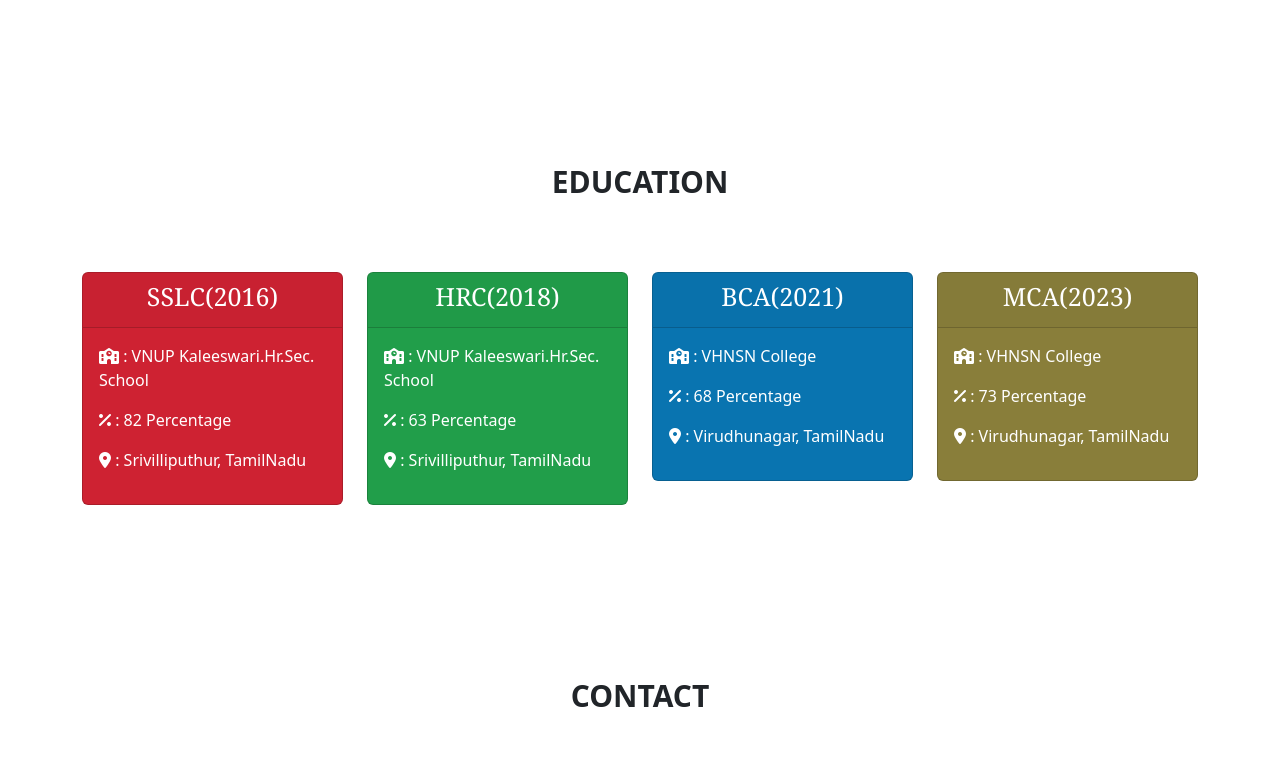
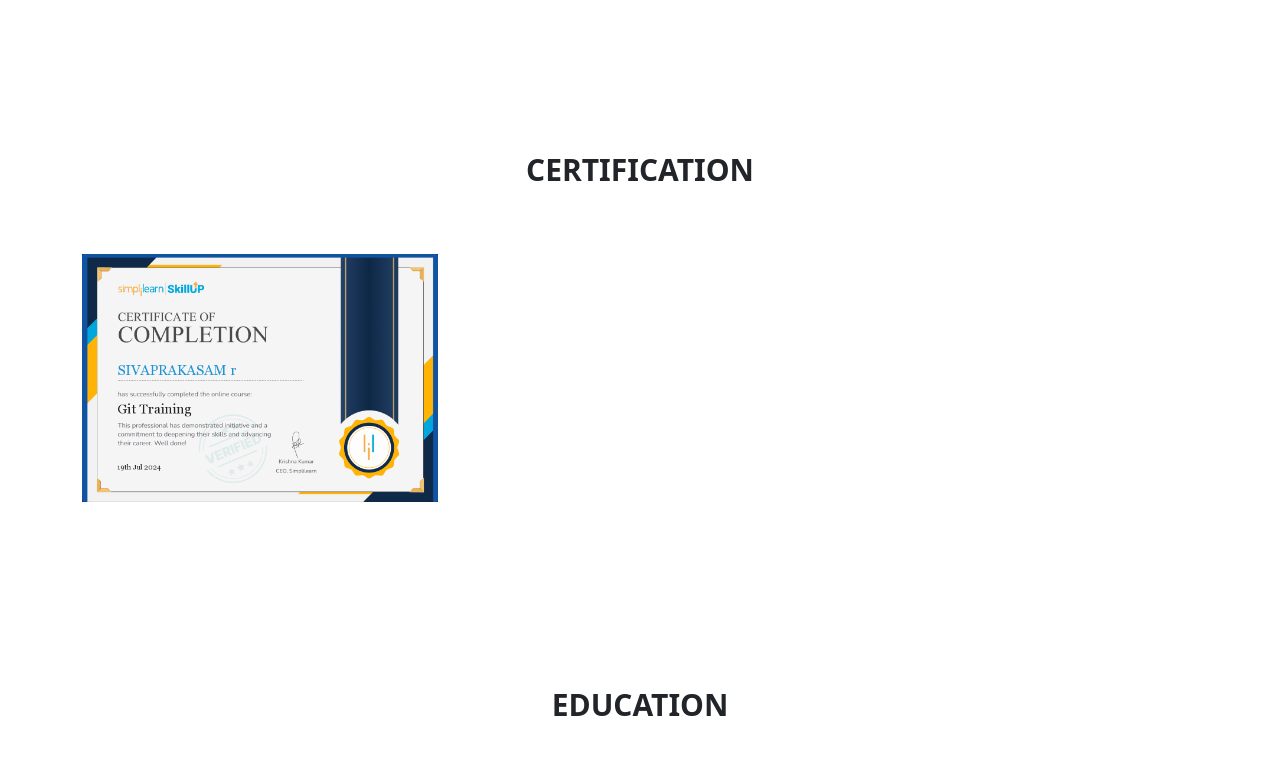
Before and after one commit to sivaprakasa/My-site, a plain HTML site: page index.html in a window 1280 px wide. Shown: the part 2503-3271 px from the top of the page. Drawn offline with nearby package versions, Linux system fonts and the light colour scheme.

Commit message:
certification added

```diff
--- a/css/index.css
+++ b/css/index.css
@@ -171,3 +171,18 @@
 .foot_cont a {
     color: white;
 }
+
+/* -------------------------------certification---------------------------------------------------------- */
+.certification {
+    background-color: white;
+    padding: 20px;
+}
+.certification_heading {
+    text-align: center;
+    font-size: 30px;
+    margin-top: 12%;
+}
+.certificate_image {
+    width: 100%;
+    margin-top: 5%;
+}
--- a/index.html
+++ b/index.html
@@ -49,7 +49,7 @@
                                 <a class="nav-link text-white" href="#skills">SKILLS</a>
                             </li>
                             <li class="nav-item">
-                                <a class="nav-link text-white" href="#">CERTIFICATION</a>
+                                <a class="nav-link text-white" href="#certification">CERTIFICATION</a>
                             </li>
                             <li class="nav-item">
                                 <a class="nav-link text-white" href="#education">EDUCATION</a>
@@ -264,6 +264,19 @@
         </div>
     </section>
 
+    <section id="certification">
+        <div class="certification">
+            <div class="container">
+                <h2 class="certification_heading"><b>CERTIFICATION</b></h2>
+                <div class="row mt-5">
+                    <div class="col-sm-6 col-md-4 col-lg-4">
+                        <img src="certificate/Git.png" class="certificate_image" alt="git">
+                    </div>
+                </div>
+            </div>
+        </div>
+    </section>
+
 
     <section id="education">
         <div class="education">
```
Also changed, not shown: certificate/Git.png (added).
